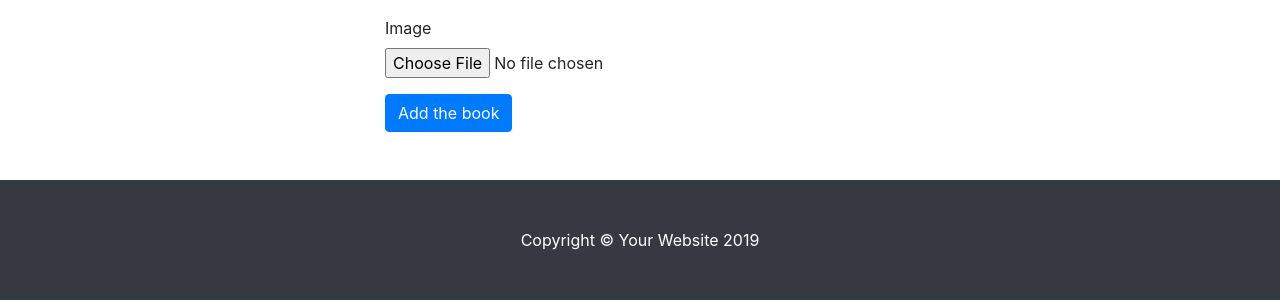
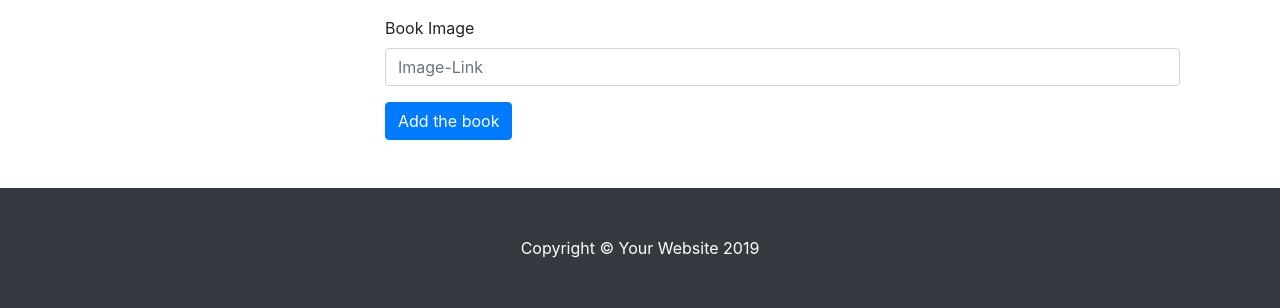
Before and after one commit to Code-Institute-Submissions/FORB, a Flask app: page /add_book in a window 1280 px wide. Shown: the part 492-800 px from the top of the page. Run offline with Flask 2, Linux system fonts and the light colour scheme; data that the repository does not hold is empty; some libraries are stand-ins or nearby versions.

Commit message:
creating image upload function for imag link

```diff
--- a/app.py
+++ b/app.py
@@ -24,10 +24,12 @@ def add_book():
 @app.route("/insert_book", methods=["POST"])
 def insert_book():
     books = mongo.db.books
-    books.insert_one(request.form.to_dict(flat=False))
-    if 'book_image' in request.files:
-        book_image = request.files['book_image']
-        books.save_file(book_image.filename, book_image)
+    books.insert_one({
+        'title': request.form.get('title'),
+        'author': request.form.get('author'),
+        'published': request.form.get('published'),
+        'genre':request.form.getlist('genre'),
+        'image_link': request.form.get('cover')})
 
     return redirect(url_for('get_books'))
 
--- /dev/null
+++ b/static/css/my.css
@@ -0,0 +1,5 @@
+.card-img-top{
+    max-width: 700px;
+    max-height: 300px;
+    margin-left: auto;
+}
--- a/templates/add_book.html
+++ b/templates/add_book.html
@@ -36,9 +36,9 @@
 
 
   <form>
-  <div class="form-group">
-    <label for="exampleFormControlFile1">Image</label>
-    <input type="file" class="form-control-file" id="exampleFormControlFile1" name="book_image">
+   <div class="form-group">
+    <label for="exampleFormControlInput1">Book Image</label>
+    <input type="link" class="form-control" id="exampleFormControlInput1" name="cover" placeholder="Image-Link">
   </div>
   <button type="submit" class="btn btn-primary">Add the book</button>
 </form>
--- a/templates/base.html
+++ b/templates/base.html
@@ -17,6 +17,8 @@
 
   <!-- Custom styles for this template -->
   <link href="{{url_for('static', filename='css/shop-homepage.css')}}" rel="stylesheet">
+
+  <link href="{{url_for('static', filename='css/my.css')}}" rel="stylesheet">
 
 
 </head>
@@ -61,7 +63,7 @@
       <div class="col-lg-3">
 
         <h1 class="my-4">Genre</h1>
-        <div class="list-group">
+        <div class="list-group mb-3">
         {% for gen in genre %}
       <a href="#" class="list-group-item">{{gen.genre}}</a>
      {%endfor%}
@@ -81,13 +83,13 @@
  {% for book in books %}
           <div class="col-lg-4 col-md-6 mb-4">
             <div class="card h-100">
-              <a href="#"><img class="card-img-top" src="http://placehold.it/700x400" alt=""></a>
-              <div class="card-body">
+              <a href="#"><img class="card-img-top bookCover" src="{{book.image_link}}" alt="Book Cover"></a>
+             <div class="card-body">
                 <h4 class="card-title">
-                  <a href="#">{{" ".join(book.title)}}</a>
+                  <a href="#">{{book.title}}</a>
                 </h4>
-                <h5>{{" ".join(book.author)}}</h5>
-                <h6>{{" ".join(book.published)}}</h6>
+                <h5>{{book.author}}</h5>
+                <h6>{{book.published}}</h6>
                 <h6>{{", ".join(book.genre)}}</h6>
 
 
```
Also changed, not shown: templates/add_review.html (+4 -4 lines).
